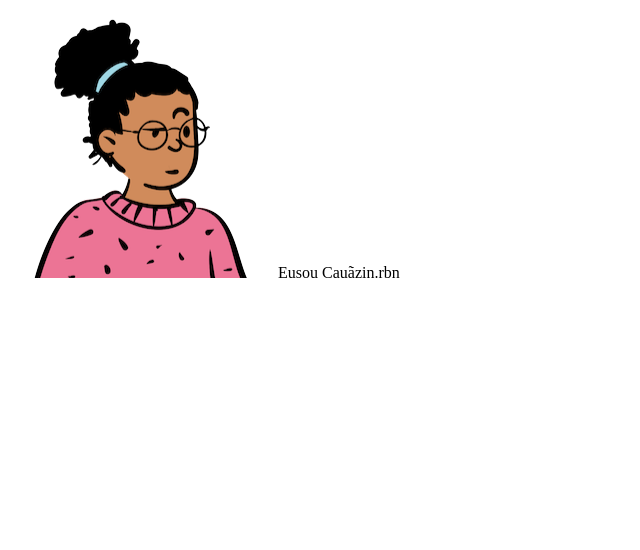
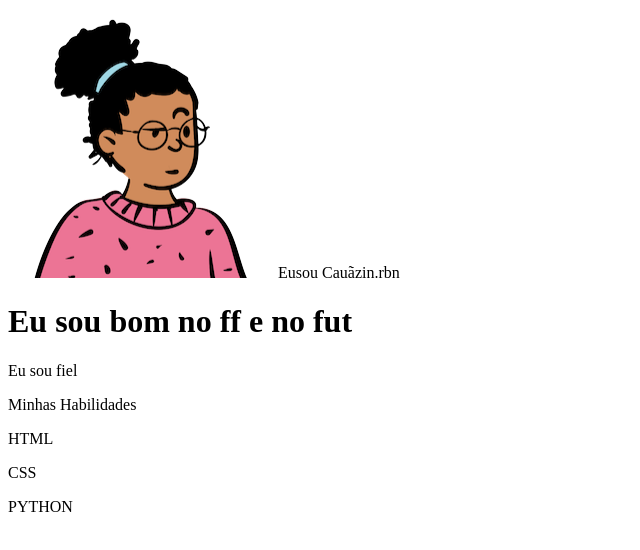
Before and after one commit to Cauazinrbn/jkgb, a plain HTML site: page index.html in a window 1280 px wide. Shown: the whole page, without its empty margins (0-640 px from the left). Drawn offline with Linux system fonts and the light colour scheme.

Commit message:
cauazim.rb

```diff
--- a/index.html
+++ b/index.html
@@ -7,7 +7,17 @@
     <title>Portifolio</title>
 </head>
 <body>
+</header class = "container">
     <img src="img/avatar-perfil.png" alt="avatar"
     <p>Eusou Cauãzin.rbn</p>
+    <h1>Eu sou bom no ff e no fut</h1>
+    <p>Eu sou fiel</p>
+    <p>Minhas Habilidades</p>
+    <div>
+        <p>HTML</p>
+        <p>CSS</P>
+        <p>PYTHON</p>
+    </div>
+</header>
 </body>
 </html>
```
